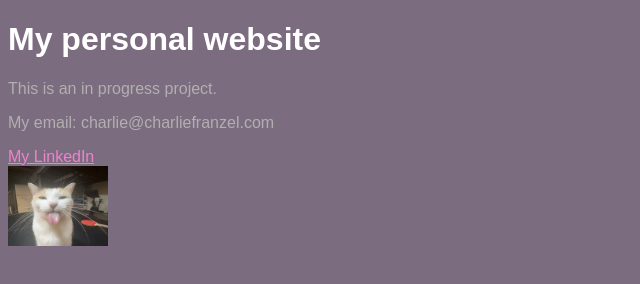
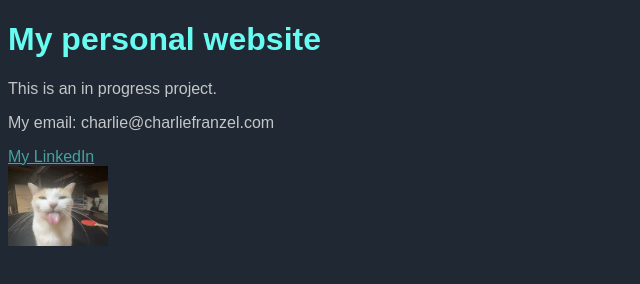
Before and after one commit to CharlieFranzel/CharlieFranzel.github.io, a plain HTML site: page index.html in a window 1280 px wide. Shown: the whole page, without its empty margins (0-640 px from the left). Drawn offline with Linux system fonts and the light colour scheme.

Commit message:
new color scheme

```diff
--- a/index.html
+++ b/index.html
@@ -4,11 +4,11 @@
     <link rel="icon" type="image/x-icon" src="favicon.ico">
     <title style="color: blueviolet;">Charlie Franzel</title>
 </head>
-<body bgcolor="#7C6C7F">
-    <h1 style="color: rgb(255, 255, 255);font-family: 'Arial';">My personal website</h1>
-    <p style="color:rgb(177, 175, 175);font-family: 'Arial';">This is an in progress project.</p>
-    <p style="color: rgb(177, 175, 175);font-family: Arial, Helvetica, sans-serif;"> My email: charlie@charliefranzel.com</p>
-    <a style="color: rgb(238, 130, 206);font-family: Arial, Helvetica, sans-serif;" href="https://www.linkedin.com/in/charlie-franzel-a0a450272/">My LinkedIn</a>
+<body bgcolor="#1f2833">
+    <h1 style="color: #66FCf1;font-family: 'Arial';">My personal website</h1>
+    <p style="color:#c5c6c7;font-family: 'Arial';">This is an in progress project.</p>
+    <p style="color: #c5c6c7;font-family: Arial, Helvetica, sans-serif;"> My email: charlie@charliefranzel.com</p>
+    <a style="color: #45a29e;font-family: Arial, Helvetica, sans-serif;" href="https://www.linkedin.com/in/charlie-franzel-a0a450272/">My LinkedIn</a>
     <div>
         <img src="cat.jpg" alt="cat" width="100" height="80">
     </div>
```
